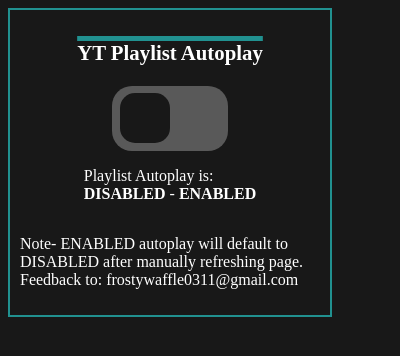
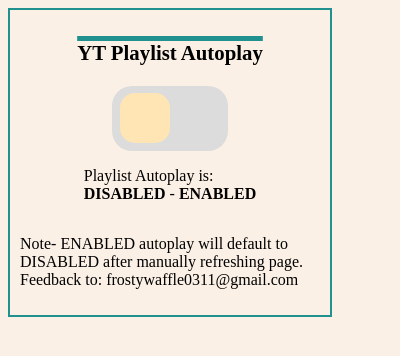
Before and after one commit to Hys-01/YT-Autoplay-Off, a browser extension: page popup.html in a window 400 px wide. Drawn offline with Linux system fonts and the light colour scheme.

Commit message:
updated colors for popup
- background to light beige
- toggle on to light seagreen
- toggle off to light grey
- text to black
-

```diff
--- a/popup.css
+++ b/popup.css
@@ -10,7 +10,7 @@
     justify-content: start; /* Align children to the start of the flex container */
     padding: 10px; /* Add some padding around */
 
-    background-color: #181818;
+    background-color: #faf0e6;
     border: 2px double #219190
 }
 
@@ -31,7 +31,7 @@
     text-decoration-thickness: 5px;
     font-weight: bold;
     font-size: 130%;
-    color: white;
+    color: black;
 
 }
 
@@ -39,11 +39,11 @@
 .toggle {
     /* Remove any width, position, or margin styles that might affect alignment */
     justify-content: center; /* For internal content alignment if it's also a flex container */
-    color: white;
+    color: black;
 }
 
 .notes {
-    color:white;
+    color:black;
 }
 /* the background 'field' of the switch */
 .switch {
@@ -52,7 +52,6 @@
     width: calc(var(--adjust)*2.308);
     height: calc(var(--adjust)* 1.308);
     display: inline-block; /* prevent stretching */
-
 }
 
     /* Hide default HTML checkbox */
@@ -70,7 +69,7 @@
     left: 0;
     right: 0;
     bottom: 0;
-    background-color: #595959;
+    background-color: 		#DCDCDC;
     -webkit-transition: .4s;
     transition: .4s;
 }
@@ -83,17 +82,17 @@
     width: var(--adjust);
     left: calc(var(--adjust)*0.154);
     bottom: calc(var(--adjust)*0.154);
-    background-color: #181818;
+    background-color: #FFE5B4;
     -webkit-transition: .4s;
     transition: .4s;
 }
 
 input:checked + .slider {
-    background-color: #4FB1AF;
+    background-color: 		#9FE2BF;
 }
 
 input:focus + .slider {
-    box-shadow: 0 0 1px #4FB1AF;
+    box-shadow: 0 0 1px 		#9FE2BF;
 }
 
 input:checked + .slider:before {
```
